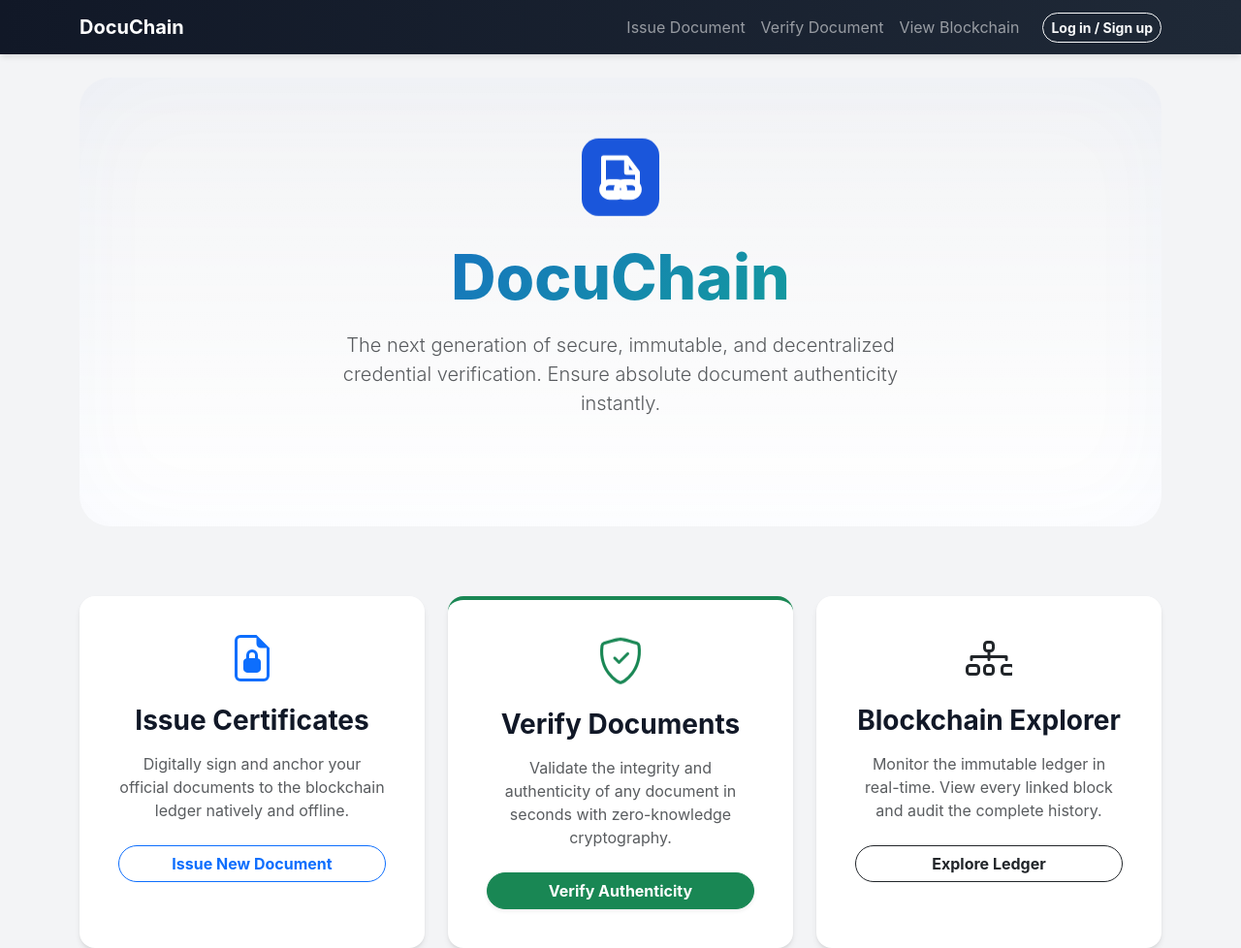
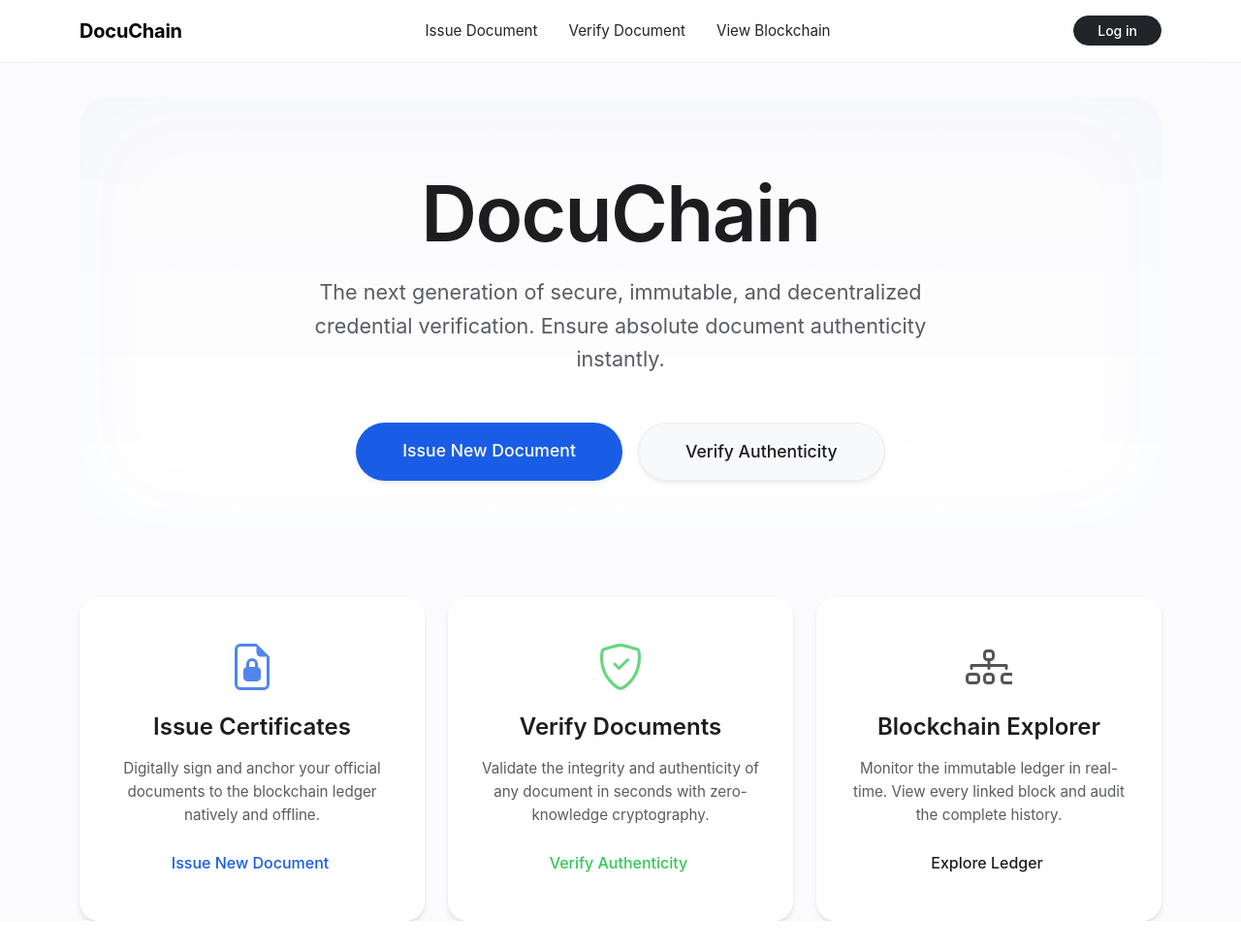
Before and after one commit to realraunakgupta/DocuChain, a Flask app: page / in a window 1280 px wide. Shown: the whole page at 97% size. After the commit the page ends 950 px from the top, so only its background shows below. Run offline with Flask 3, Linux system fonts and the light colour scheme; some libraries are stand-ins or nearby versions.

Commit message:
feat: implement Apple-inspired premium redesign

```diff
--- a/static/style.css
+++ b/static/style.css
@@ -1,19 +1,20 @@
 /* Custom styles for DocuChain Offline Demo */
 :root {
-    --primary-color: #1a56db;
-    --primary-hover: #1e40af;
-    --success-color: #059669;
-    --bg-color: #f3f4f6;
+    --primary-color: #195de6;
+    --primary-hover: #154cbd;
+    --success-color: #34c759;
+    --bg-color: #fbfbfd;
     --card-bg: #ffffff;
-    --text-main: #111827;
-    --text-muted: #6b7280;
+    --text-main: #1d1d1f;
+    --text-muted: #86868b;
 }
 
 body {
     background-color: var(--bg-color);
-    font-family: 'Inter', 'Segoe UI', Tahoma, Geneva, Verdana, sans-serif;
+    font-family: -apple-system, BlinkMacSystemFont, 'SF Pro Text', 'Inter', 'Segoe UI', Roboto, Helvetica, Arial, sans-serif;
     color: var(--text-main);
     overflow-x: hidden;
+    -webkit-font-smoothing: antialiased;
 }
 
 .hash-text {
@@ -61,8 +62,8 @@ body {
 }
 
 .feature-box {
-    padding: 2.5rem;
-    border-radius: 1rem;
+    padding: 3rem 2rem;
+    border-radius: 1.25rem;
     background: var(--card-bg);
     text-align: center;
     box-shadow: 0 4px 6px -1px rgba(0, 0, 0, 0.1), 0 2px 4px -1px rgba(0, 0, 0, 0.06);
@@ -98,19 +99,25 @@ body {
 
 .card {
     border: none;
-    border-radius: 1rem;
-    box-shadow: 0 4px 6px -1px rgba(0, 0, 0, 0.1);
+    border-radius: 1.25rem;
+    box-shadow: 0 8px 30px rgba(0, 0, 0, 0.04);
+    padding: 1.5rem;
 }
 
 .card-header {
-    border-bottom: none;
-    border-radius: 1rem 1rem 0 0 !important;
+    background-color: transparent !important;
+    border-bottom: 1px solid rgba(0,0,0,0.05);
+    padding-bottom: 1.5rem;
+    padding-top: 0.5rem;
+    border-radius: 1.25rem !important;
 }
 
 /* Navbar Enhancements */
 .navbar {
-    background: linear-gradient(90deg, #111827 0%, #1f2937 100%) !important;
-    box-shadow: 0 4px 6px -1px rgba(0, 0, 0, 0.1);
+    background: rgba(255, 255, 255, 0.8) !important;
+    backdrop-filter: saturate(180%) blur(20px);
+    -webkit-backdrop-filter: saturate(180%) blur(20px);
+    border-bottom: 1px solid rgba(0,0,0,0.05);
 }
 
 /* Animations */
@@ -186,12 +193,10 @@ body {
 }
 
 .hero-title {
-    font-size: 4rem;
-    font-weight: 800;
-    background: linear-gradient(135deg, #1a56db 0%, #10b981 100%);
-    -webkit-background-clip: text;
-    background-clip: text;
-    -webkit-text-fill-color: transparent;
+    font-size: 5rem;
+    font-weight: 600;
+    letter-spacing: -0.02em;
+    color: var(--text-main);
     margin-bottom: 1rem;
 }
 
--- a/templates/base.html
+++ b/templates/base.html
@@ -13,24 +13,26 @@
 </head>
 
 <body>
-    <nav class="navbar navbar-expand-lg navbar-dark bg-dark mb-4">
+    <nav class="navbar navbar-expand-lg navbar-light fixed-top mb-5" style="padding: 12px 0;">
         <div class="container">
-            <a class="navbar-brand fw-bold" href="/">DocuChain</a>
-            <button class="navbar-toggler" type="button" data-bs-toggle="collapse" data-bs-target="#navbarNav"
+            <a class="navbar-brand fw-bold" style="font-size: 1.25rem; letter-spacing: -0.01em;" href="/">DocuChain</a>
+            <button class="navbar-toggler border-0" type="button" data-bs-toggle="collapse" data-bs-target="#navbarNav"
                 aria-controls="navbarNav" aria-expanded="false" aria-label="Toggle navigation">
                 <span class="navbar-toggler-icon"></span>
             </button>
             <div class="collapse navbar-collapse" id="navbarNav">
-                <ul class="navbar-nav ms-auto mb-2 mb-lg-0 align-items-center">
+                <ul class="navbar-nav mx-auto mb-2 mb-lg-0 align-items-center gap-3" style="font-size: 0.95rem;">
                     <li class="nav-item">
-                        <a class="nav-link" href="/issue">Issue Document</a>
+                        <a class="nav-link text-dark" href="/issue">Issue Document</a>
                     </li>
                     <li class="nav-item">
-                        <a class="nav-link" href="/verify">Verify Document</a>
+                        <a class="nav-link text-dark" href="/verify">Verify Document</a>
                     </li>
                     <li class="nav-item">
-                        <a class="nav-link" href="/chain">View Blockchain</a>
+                        <a class="nav-link text-dark" href="/chain">View Blockchain</a>
                     </li>
+                </ul>
+                <ul class="navbar-nav mb-2 mb-lg-0 align-items-center">
 
                     {% if session.get('user') %}
                     <li class="nav-item">
@@ -50,7 +52,7 @@
                                 <i class="bi bi-person-fill"></i>
                             </div>
                             {% endif %}
-                            <span class="fw-bold text-white">{{ session['user'] }}</span>
+                            <span class="fw-medium text-dark">{{ session['user'] }}</span>
                         </a>
                         <ul class="dropdown-menu dropdown-menu-end shadow border-0 mt-2"
                             aria-labelledby="navbarDropdown">
@@ -67,7 +69,7 @@
                     </li>
                     {% else %}
                     <li class="nav-item ms-lg-3 mt-2 mt-lg-0">
-                        <a class="btn btn-outline-light btn-sm rounded-pill fw-bold" href="/login">Log in / Sign up</a>
+                        <a class="btn btn-dark btn-sm rounded-pill px-4 fw-medium" href="/login">Log in</a>
                     </li>
                     {% endif %}
                 </ul>
@@ -75,7 +77,7 @@
         </div>
     </nav>
 
-    <div class="container">
+    <div class="container" style="margin-top: 100px;">
         {% with messages = get_flashed_messages(with_categories=true) %}
         {% if messages %}
         {% for category, message in messages %}
--- a/templates/index.html
+++ b/templates/index.html
@@ -1,25 +1,21 @@
 {% extends 'base.html' %}
 
 {% block content %}
-<div class="hero-wrapper text-center animate-fade-in-up">
-    <div class="container relative z-10">
-        <div class="mb-4 floating-element d-inline-block">
-            <svg width="80" height="80" viewBox="0 0 512 512" xmlns="http://www.w3.org/2000/svg">
-                <rect width="512" height="512" rx="112" fill="#1a56db" />
-                <path d="M144,128 v230 h224 V224 L296,128 H144 Z" fill="none" stroke="#ffffff" stroke-width="32"
-                    stroke-linejoin="round" />
-                <path d="M296,128 v96 h72" fill="none" stroke="#ffffff" stroke-width="32" stroke-linejoin="round" />
-                <path d="M184,384 a48,48 0 0,1 0,-96 h48 a48,48 0 0,1 0,96 h-48 Z" fill="none" stroke="#ffffff"
-                    stroke-width="40" stroke-linecap="round" />
-                <path d="M328,384 a48,48 0 0,0 0,-96 h-48 a48,48 0 0,0 0,96 h48 Z" fill="none" stroke="#ffffff"
-                    stroke-width="40" stroke-linecap="round" />
-            </svg>
-        </div>
+<div class="hero-wrapper text-center animate-fade-in-up pt-5 pb-5">
+    <div class="container relative z-10 pt-4">
         <h1 class="hero-title mb-3">DocuChain</h1>
-        <p class="lead text-muted mx-auto" style="max-width: 600px; font-size: 1.25rem;">
+        <p class="lead text-muted mx-auto mb-5"
+            style="max-width: 650px; font-size: 1.35rem; font-weight: 400; line-height: 1.6;">
             The next generation of secure, immutable, and decentralized credential verification. Ensure absolute
             document authenticity instantly.
         </p>
+        <div class="d-flex justify-content-center gap-3">
+            <a href="/issue" class="btn btn-primary rounded-pill px-5 py-3 fw-medium shadow-sm"
+                style="font-size: 1.1rem; background-color: var(--primary-color); border: none;">Issue New Document</a>
+            <a href="/verify" class="btn btn-light rounded-pill px-5 py-3 fw-medium shadow-sm"
+                style="font-size: 1.1rem; border: 1px solid rgba(0,0,0,0.05); color: var(--text-main);">Verify
+                Authenticity</a>
+        </div>
     </div>
 </div>
 
@@ -27,8 +23,8 @@
     <!-- Issue Feature -->
     <div class="col-md-4 animate-fade-in-up delay-1">
         <div class="feature-box">
-            <div class="mb-4 text-primary">
-                <svg xmlns="http://www.w3.org/2000/svg" width="48" height="48" fill="currentColor"
+            <div class="mb-4 text-primary opacity-75">
+                <svg xmlns="http://www.w3.org/2000/svg" width="48" height="48" fill="var(--primary-color)"
                     class="bi bi-file-earmark-lock" viewBox="0 0 16 16">
                     <path
                         d="M10 7v1.076c.54.166 1 .597 1 1.224v2.4c0 .816-.781 1.3-1.5 1.3h-3c-.719 0-1.5-.484-1.5-1.3V9.3c0-.627.46-1.058 1-1.224V7a2 2 0 1 1 4 0zM7 7v1h2V7a1 1 0 0 0-2 0z" />
@@ -36,18 +32,20 @@
                         d="M14 14V4.5L9.5 0H4a2 2 0 0 0-2 2v12a2 2 0 0 0 2 2h8a2 2 0 0 0 2-2zM9.5 3A1.5 1.5 0 0 0 11 4.5h2V14a1 1 0 0 1-1 1H4a1 1 0 0 1-1-1V2a1 1 0 0 1 1-1h5.5v2z" />
                 </svg>
             </div>
-            <h3 class="fw-bold mb-3">Issue Certificates</h3>
-            <p class="text-muted mb-4">Digitally sign and anchor your official documents to the blockchain ledger
+            <h4 class="fw-semibold mb-3">Issue Certificates</h4>
+            <p class="text-muted mb-4" style="font-size: 0.95rem; line-height: 1.6;">Digitally sign and anchor your
+                official documents to the blockchain ledger
                 natively and offline.</p>
-            <a href="/issue" class="btn btn-outline-primary w-100 rounded-pill fw-bold">Issue New Document</a>
+            <a href="/issue" class="text-decoration-none fw-medium" style="color: var(--primary-color);">Issue New
+                Document <i class="bi bi-chevron-right ms-1" style="font-size: 0.8rem;"></i></a>
         </div>
     </div>
 
     <!-- Verify Feature -->
     <div class="col-md-4 animate-fade-in-up delay-2">
-        <div class="feature-box border-top border-4 border-success">
-            <div class="mb-4 text-success floating-element">
-                <svg xmlns="http://www.w3.org/2000/svg" width="48" height="48" fill="currentColor"
+        <div class="feature-box">
+            <div class="mb-4 opacity-75">
+                <svg xmlns="http://www.w3.org/2000/svg" width="48" height="48" fill="var(--success-color)"
                     class="bi bi-shield-check" viewBox="0 0 16 16">
                     <path
                         d="M5.338 1.59a61.44 61.44 0 0 0-2.837.856.481.481 0 0 0-.328.39c-.554 4.157.726 7.19 2.253 9.188a10.725 10.725 0 0 0 2.287 2.233c.346.244.652.42.893.533.12.057.218.095.293.118a.55.55 0 0 0 .101.025.615.615 0 0 0 .1-.025c.076-.023.174-.061.294-.118.24-.113.547-.29.893-.533a10.726 10.726 0 0 0 2.287-2.233c1.527-1.997 2.807-5.031 2.253-9.188a.48.48 0 0 0-.328-.39c-.651-.213-1.75-.56-2.837-.855C9.552 1.29 8.531 1.067 8 1.067c-.53 0-1.552.223-2.662.524zM5.072.56C6.157.265 7.31 0 8 0s1.843.265 2.928.56c1.11.3 2.229.655 2.887.87a1.54 1.54 0 0 1 1.044 1.262c.596 4.477-.787 7.795-2.465 9.99a11.775 11.775 0 0 1-2.517 2.453 7.159 7.159 0 0 1-1.048.625c-.28.132-.581.24-.829.24s-.548-.108-.829-.24a7.158 7.158 0 0 1-1.048-.625 11.777 11.777 0 0 1-2.517-2.453C1.928 10.487.545 7.169 1.141 2.692A1.54 1.54 0 0 1 2.185 1.43 62.456 62.456 0 0 1 5.072.56z" />
@@ -55,27 +53,31 @@
                         d="M10.854 5.146a.5.5 0 0 1 0 .708l-3 3a.5.5 0 0 1-.708 0l-1.5-1.5a.5.5 0 1 1 .708-.708L7.5 7.793l2.646-2.647a.5.5 0 0 1 .708 0z" />
                 </svg>
             </div>
-            <h3 class="fw-bold mb-3">Verify Documents</h3>
-            <p class="text-muted mb-4">Validate the integrity and authenticity of any document in seconds with
+            <h4 class="fw-semibold mb-3">Verify Documents</h4>
+            <p class="text-muted mb-4" style="font-size: 0.95rem; line-height: 1.6;">Validate the integrity and
+                authenticity of any document in seconds with
                 zero-knowledge cryptography.</p>
-            <a href="/verify" class="btn btn-success w-100 rounded-pill fw-bold shadow-sm">Verify Authenticity</a>
+            <a href="/verify" class="text-decoration-none fw-medium" style="color: var(--success-color);">Verify
+                Authenticity <i class="bi bi-chevron-right ms-1" style="font-size: 0.8rem;"></i></a>
         </div>
     </div>
 
     <!-- Explorer Feature -->
     <div class="col-md-4 animate-fade-in-up delay-3">
         <div class="feature-box">
-            <div class="mb-4 text-dark">
-                <svg xmlns="http://www.w3.org/2000/svg" width="48" height="48" fill="currentColor"
+            <div class="mb-4 text-dark opacity-75">
+                <svg xmlns="http://www.w3.org/2000/svg" width="48" height="48" fill="var(--text-main)"
                     class="bi bi-diagram-3" viewBox="0 0 16 16">
                     <path fill-rule="evenodd"
                         d="M6 3.5A1.5 1.5 0 0 1 7.5 2h1A1.5 1.5 0 0 1 10 3.5v1A1.5 1.5 0 0 1 8.5 6v1H14a.5.5 0 0 1 .5.5v1a.5.5 0 0 1-1 0V8h-5v.5a.5.5 0 0 1-1 0V8h-5v.5a.5.5 0 0 1-1 0v-1A.5.5 0 0 1 2 7h5.5V6A1.5 1.5 0 0 1 6 4.5v-1zM8.5 5a.5.5 0 0 0 .5-.5v-1a.5.5 0 0 0-.5-.5h-1a.5.5 0 0 0-.5.5v1a.5.5 0 0 0 .5.5h1zM0 11.5A1.5 1.5 0 0 1 1.5 10h2A1.5 1.5 0 0 1 5 11.5v1A1.5 1.5 0 0 1 3.5 14h-2A1.5 1.5 0 0 1 0 12.5v-1zm1.5-.5a.5.5 0 0 0-.5.5v1a.5.5 0 0 0 .5.5h2a.5.5 0 0 0 .5-.5v-1a.5.5 0 0 0-.5-.5h-2zm4.5.5A1.5 1.5 0 0 1 7.5 10h1a1.5 1.5 0 0 1 1.5 1.5v1A1.5 1.5 0 0 1 8.5 14h-1A1.5 1.5 0 0 1 6 12.5v-1zm1.5-.5a.5.5 0 0 0-.5.5v1a.5.5 0 0 0 .5.5h1a.5.5 0 0 0 .5-.5v-1a.5.5 0 0 0-.5-.5h-1zm4.5.5a1.5 1.5 0 0 1 1.5-1.5h2a1.5 1.5 0 0 1 1.5 1.5v1a1.5 1.5 0 0 1-1.5 1.5h-2a1.5 1.5 0 0 1-1.5-1.5v-1zm1.5-.5a.5.5 0 0 0-.5.5v1a.5.5 0 0 0 .5.5h2a.5.5 0 0 0 .5-.5v-1a.5.5 0 0 0-.5-.5h-2z" />
                 </svg>
             </div>
-            <h3 class="fw-bold mb-3">Blockchain Explorer</h3>
-            <p class="text-muted mb-4">Monitor the immutable ledger in real-time. View every linked block and audit the
+            <h4 class="fw-semibold mb-3">Blockchain Explorer</h4>
+            <p class="text-muted mb-4" style="font-size: 0.95rem; line-height: 1.6;">Monitor the immutable ledger in
+                real-time. View every linked block and audit the
                 complete history.</p>
-            <a href="/chain" class="btn btn-outline-dark w-100 rounded-pill fw-bold">Explore Ledger</a>
+            <a href="/chain" class="text-decoration-none fw-medium" style="color: var(--text-main);">Explore Ledger <i
+                    class="bi bi-chevron-right ms-1" style="font-size: 0.8rem;"></i></a>
         </div>
     </div>
 </div>
```
Also changed, not shown: templates/issue.html (+11 -10 lines), templates/verify.html (+10 -10 lines).
